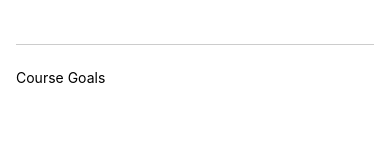
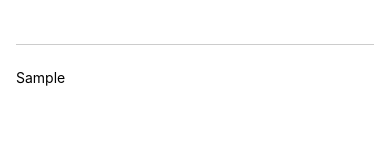
Before and after one commit to Will-Watson/RN-Udemy-First-App, a React Native app: screen / in a window 390 px wide. Both pictures are taken after typing "Sample" into the empty fields and a click on the button "ADD". Shown: the part 134-293 px from the top of the page. Built offline with nearby package versions, Linux system fonts and the light colour scheme.

Commit message:
feat: added state for managing inpurts

```diff
--- a/App.js
+++ b/App.js
@@ -4,13 +4,14 @@ import { StyleSheet, Text, View, Button, TextInput } from 'react-native';
 export default function App() {
 
   const [enteredGoal, setEnteredGoal] = useState('');
+  const [courseGoals, setCourseGoals] = useState([]);
 
   function goalInputHandler(enteredText) {
     setEnteredGoal(enteredText);
   };
 
   function addGoalHandler() {
-    console.log(enteredGoal);
+    setCourseGoals(currentGoals => [...currentGoals, enteredGoal]);
   };
 
   return (
@@ -20,7 +21,9 @@ export default function App() {
         <Button title='ADD' onPress={addGoalHandler}/>
       </View>
       <View style={styles.goalsContainer}>
-        <Text>Course Goals</Text>
+        {
+          courseGoals.map((goal, index) => <Text key={index}>{goal}</Text>)
+        }
       </View>
     </View>
   );
```
